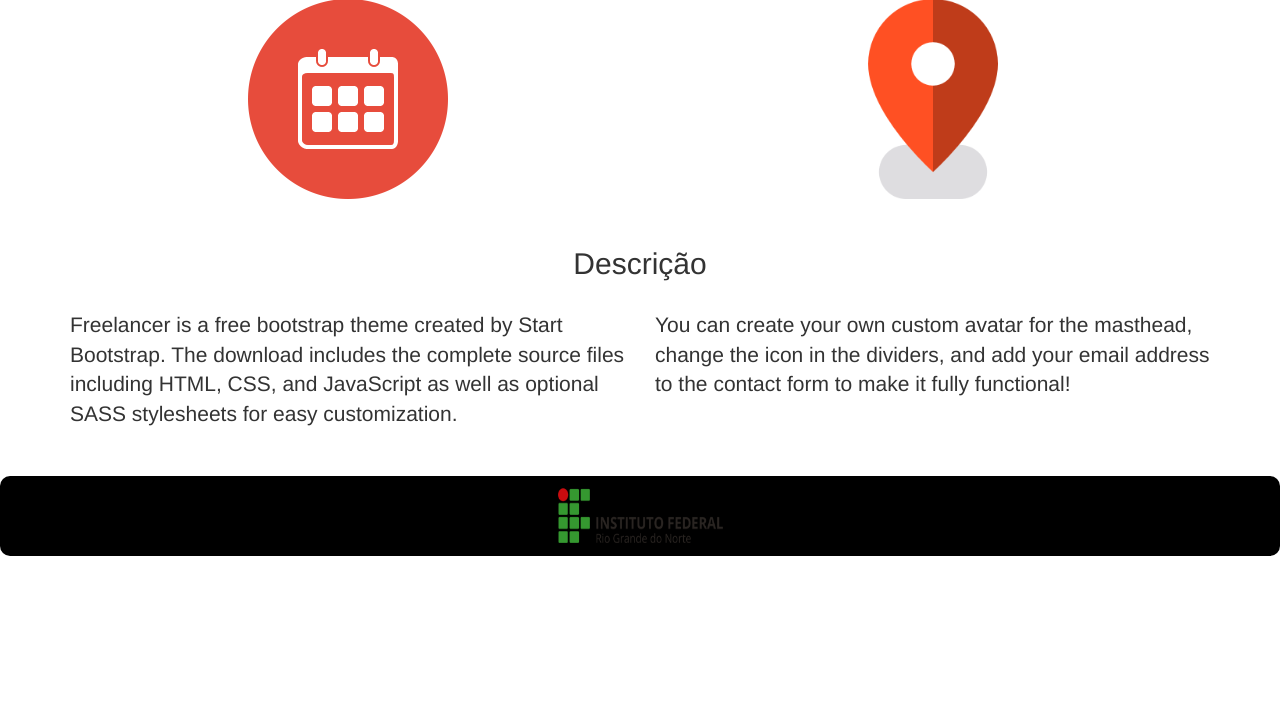
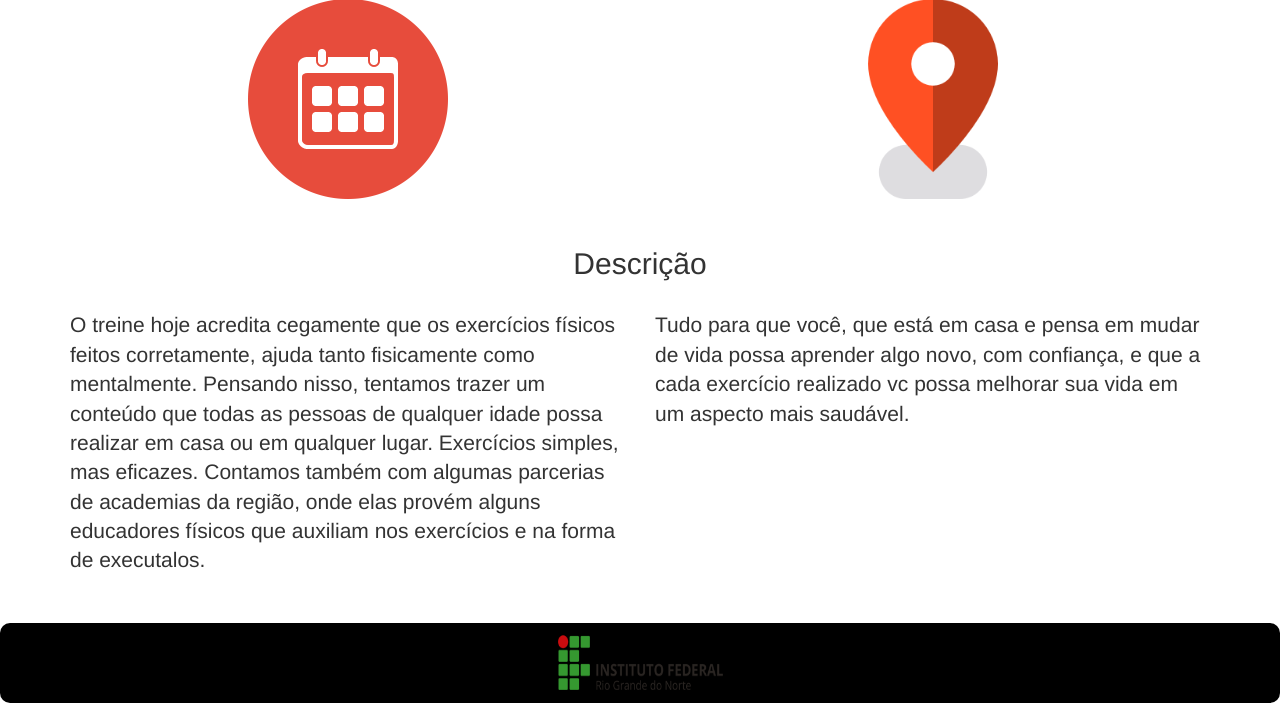
Before and after one commit to brunogomesifrn/pi19treino, a Django app: page / in a window 1280 px wide. Shown: the part 2256-2959 px from the top of the page. Before the commit the page ends 2812 px from the top, so only its background shows below. Run offline with Django 3.2, Linux system fonts and the light colour scheme; some libraries are stand-ins or nearby versions.

Commit message:
atualização

```diff
--- a/core/templates/index.html
+++ b/core/templates/index.html
@@ -137,10 +137,10 @@
 	<br>
 	<div class="row">
 		<div class="col-lg-6 ml-auto">
-          <p class="lead">Freelancer is a free bootstrap theme created by Start Bootstrap. The download includes the complete source files including HTML, CSS, and JavaScript as well as optional SASS stylesheets for easy customization.</p>
+          <p class="lead">O treine hoje acredita cegamente que os exercícios físicos feitos corretamente, ajuda tanto fisicamente como mentalmente. Pensando nisso, tentamos trazer um conteúdo que todas as pessoas de qualquer idade possa realizar em casa ou em qualquer lugar. Exercícios simples, mas eficazes. Contamos também com algumas parcerias de academias da região, onde elas provém alguns educadores físicos que auxiliam nos exercícios e na forma de executalos.</p>
         </div>
         <div class="col-lg-6 mr-auto">
-          <p class="lead">You can create your own custom avatar for the masthead, change the icon in the dividers, and add your email address to the contact form to make it fully functional!</p>
+          <p class="lead">Tudo para que você, que está em casa e pensa em mudar de vida possa aprender algo novo, com confiança, e que a cada exercício realizado vc possa melhorar sua vida em um aspecto mais saudável.</p>
         </div>
 	</div>
 </div>
```
